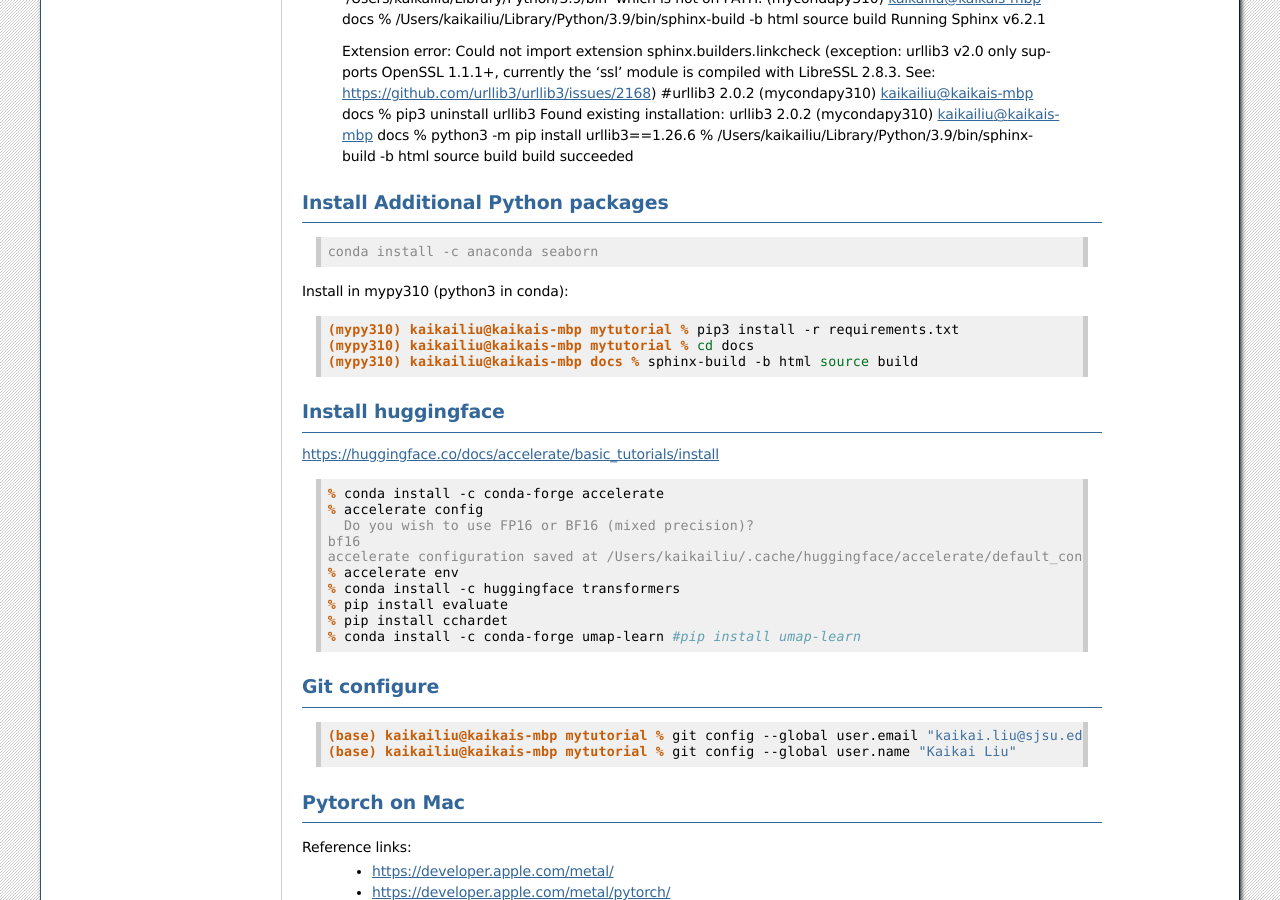
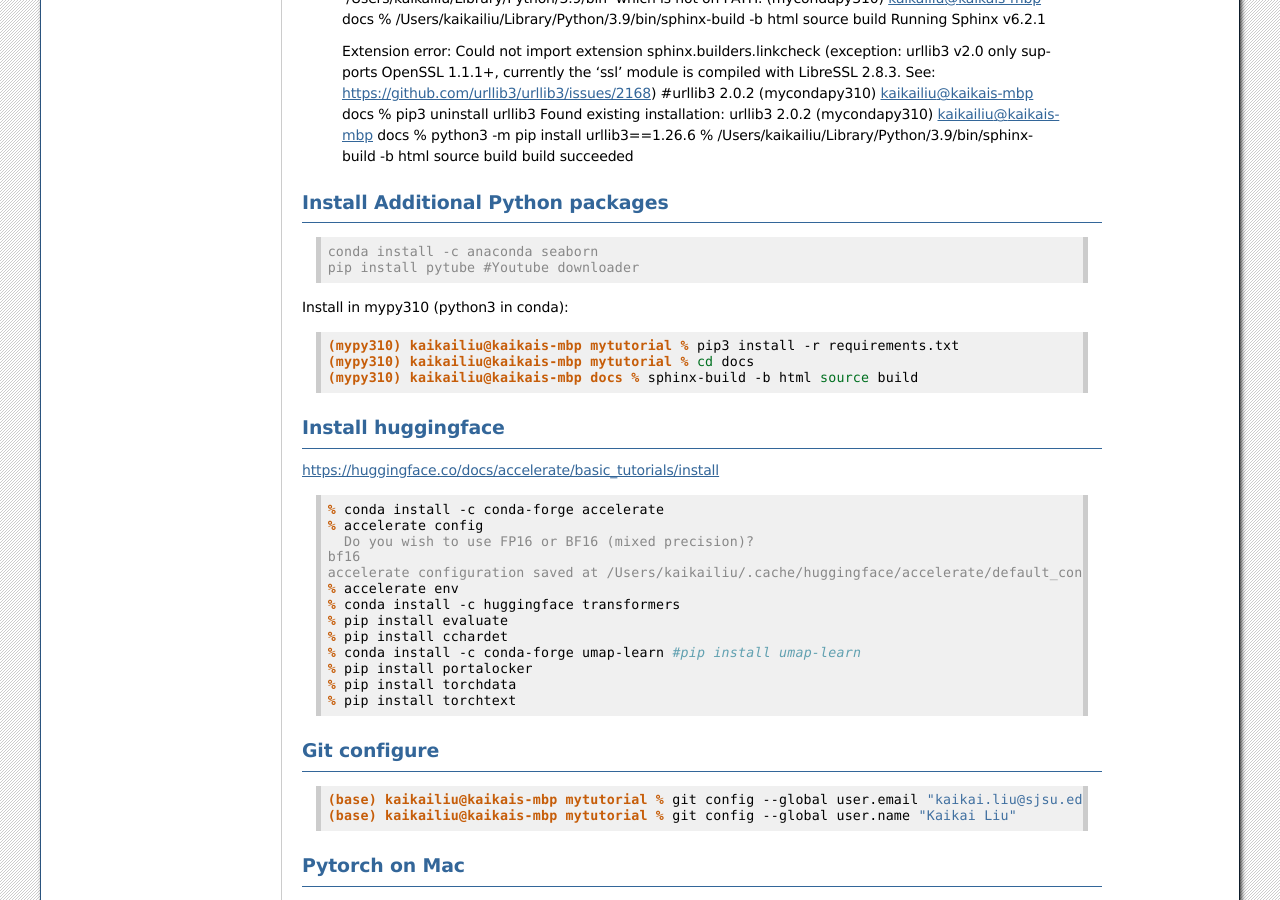
Before and after one commit to lkk688/mytutorial, a Sphinx documentation site: the page built from docs/source/MacML.rst, in a window 1280 px wide and 900 px high, scrolled down 980 px. Built offline with Sphinx 7.4.7, drawn with Linux system fonts in a browser that asks for light colours.

Commit message:
update NLP page

```diff
--- a/docs/source/MacML.rst
+++ b/docs/source/MacML.rst
@@ -78,6 +78,7 @@
 .. code-block:: console
 
   conda install -c anaconda seaborn
+  pip install pytube #Youtube downloader
 
 Install in mypy310 (python3 in conda):
 
@@ -103,6 +104,9 @@
   % pip install evaluate
   % pip install cchardet
   % conda install -c conda-forge umap-learn #pip install umap-learn
+  % pip install portalocker
+  % pip install torchdata
+  % pip install torchtext
 
 Git configure
 -------------
--- a/docs/source/NLP.rst
+++ b/docs/source/NLP.rst
@@ -4,6 +4,10 @@
 
 NLP dataset
 -------------
+
+GLUE, the General Language Understanding Evaluation benchmark (https://gluebenchmark.com/) is a collection of resources for training, evaluating, and analyzing natural language understanding systems.
+https://huggingface.co/datasets/glue
+
 
 IMDb Reviews: http://ai.stanford.edu/~amaas/data/sentiment/
 
```
Also changed, not shown: 1 other file.
